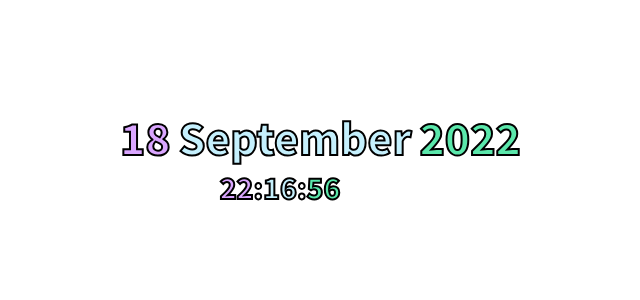
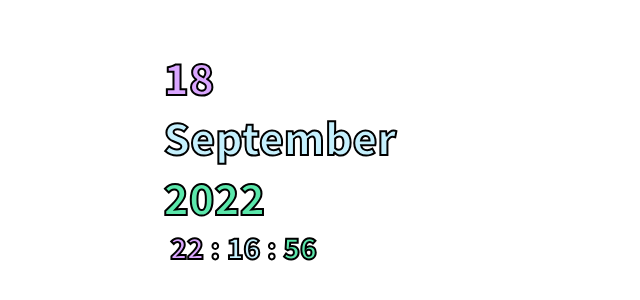
Before and after one commit to Victor9c/date, a plain HTML site: page index.html in a window 1280 px wide. Shown: the part 242-542 px from the top of the page, without its empty margins (360-1000 px from the left). Drawn offline with Linux system fonts and the light colour scheme.

Commit message:
Add files via upload

```diff
--- a/style.css
+++ b/style.css
@@ -22,13 +22,12 @@ h1 {
 	max-width: 20rem;
 	display: flex;
 	flex-direction: column;
-	justify-content: center;
-	align-items: center;
 }
 .date {
 	max-width: 20rem;
 	column-gap: 0.5rem;
 	display: flex;
+	flex-direction: column;
 	justify-content: space-evenly;
 	flex-wrap: nowrap;
 }
```
